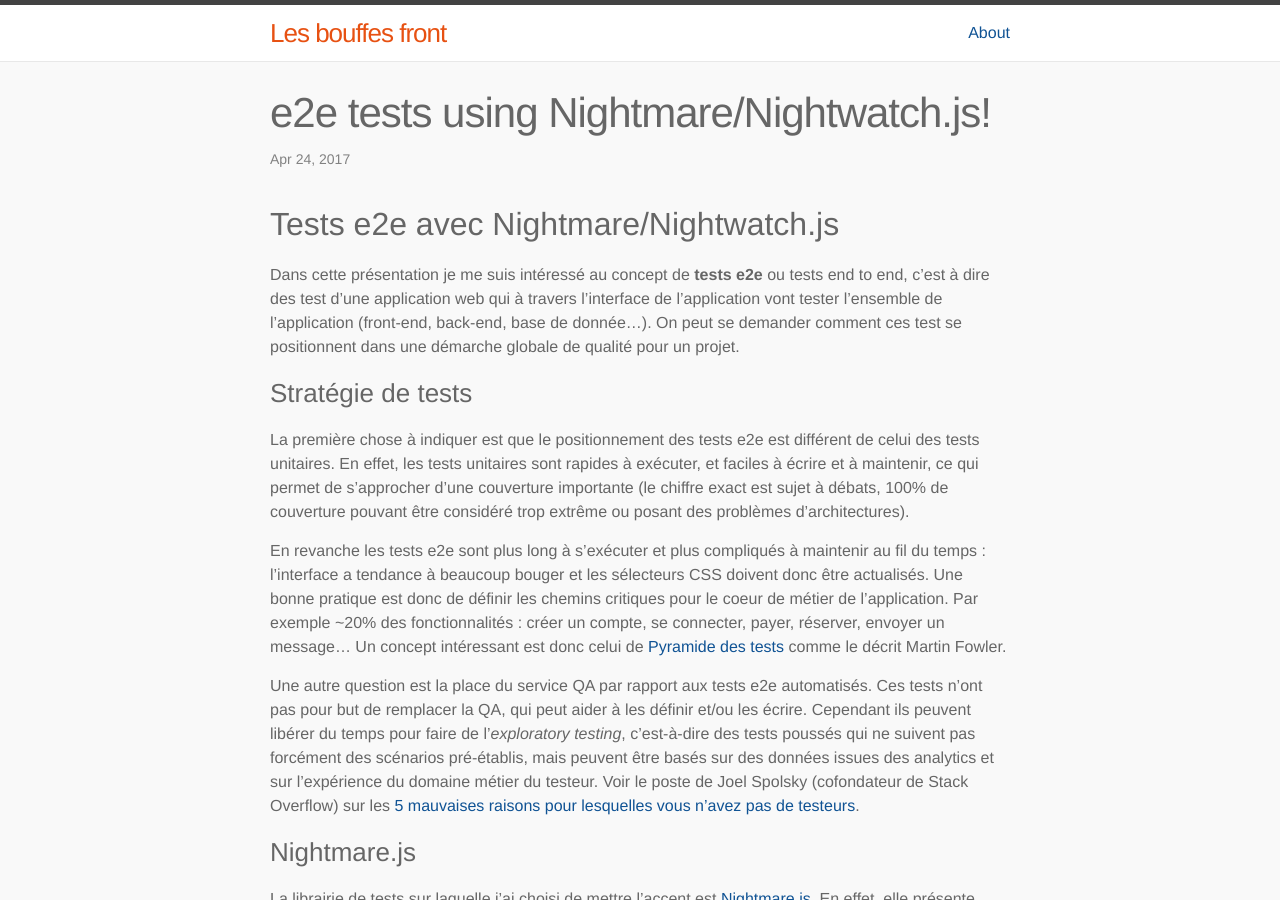
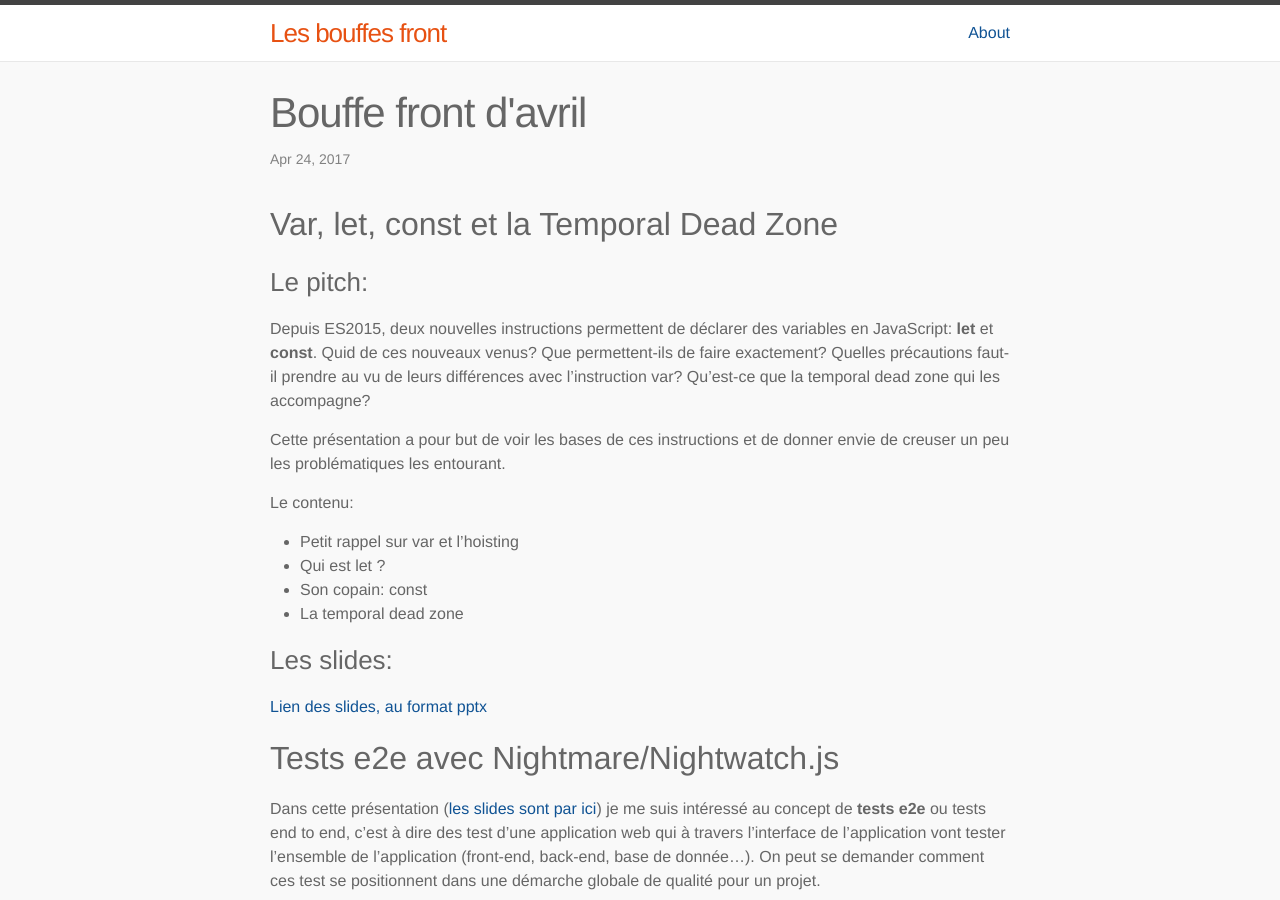
Before and after one commit to Sfeir/bouffe-front, a Jekyll site: the page built from _posts/2017-04-24-bouffe-avril.md, in a window 1280 px wide and 900 px high. Built offline with Jekyll 4.4.1, drawn with Linux system fonts in a browser that asks for light colours; some of the changed text lies outside the part shown.

Commit message:
:gift: merge stuff

```diff
--- a/_posts/2017-04-24-tests-e2e-nightmarejs.markdown
+++ b/_posts/2017-04-24-bouffe-avril.md
@@ -1,13 +1,30 @@
 ---
 layout: post
-title:  "e2e tests using Nightmare/Nightwatch.js!"
+title:  "Bouffe front d'avril"
 date:   2017-04-24
 categories: prez bouffe front
-link: http://slides.com/alexandrebarbier/deck-5-6#/
 ---
+## Var, let, const et la Temporal Dead Zone
+
+### Le pitch:
+
+Depuis ES2015, deux nouvelles instructions permettent de déclarer des variables en JavaScript: **let** et **const**. Quid de ces nouveaux venus? Que permettent-ils de faire exactement? Quelles précautions faut-il prendre au vu de leurs différences avec l'instruction var? Qu'est-ce que la temporal dead zone qui les accompagne?
+
+Cette présentation a pour but de voir les bases de ces instructions et de donner envie de creuser un peu les problématiques les entourant.
+
+Le contenu:
+
+- Petit rappel sur var et l'hoisting
+- Qui est let ?
+- Son copain: const
+- La temporal dead zone
+
+### Les slides:
+
+[Lien des slides, au format pptx](/_assets/2017-04-24-bouffe-avril/var-let-const-temporal-dead-zone.pptx)
 
 ## Tests e2e avec Nightmare/Nightwatch.js
-Dans cette présentation je me suis intéressé au concept de **tests e2e** ou tests end to end, c'est à dire des test d'une application web qui à travers l'interface de l'application vont tester l'ensemble de l'application (front-end, back-end, base de donnée...). On peut se demander comment ces test se positionnent dans une démarche globale de qualité pour un projet.
+Dans cette présentation ([les slides sont par ici](http://slides.com/alexandrebarbier/deck-5-6#/)) je me suis intéressé au concept de **tests e2e** ou tests end to end, c'est à dire des test d'une application web qui à travers l'interface de l'application vont tester l'ensemble de l'application (front-end, back-end, base de donnée...). On peut se demander comment ces test se positionnent dans une démarche globale de qualité pour un projet.
 
 ### Stratégie de tests
 La première chose à indiquer est que le positionnement des tests e2e est différent de celui des tests unitaires. En effet, les tests unitaires sont rapides à exécuter, et faciles à écrire et à maintenir, ce qui permet de s'approcher d'une couverture importante (le chiffre exact est sujet à débats, 100% de couverture pouvant être considéré trop extrême ou posant des problèmes d'architectures).
@@ -85,8 +102,29 @@ Beaucoup d'autres libraires de tests e2e existent. Je vais les lister rapidement
 - Protractor : la solution préconisée pour tester les application Angular. Je n'avais pas envie de limiter les tests possible à un framework.
 - CodeceptJS : API "high-level" qui permet d'écrire les scnéarios de tests et de choisir ensuite comment les faire tourner (Selenium, WebDriverIO, Nightmare.js...). L'idée est intéressante mais assez compliquée dans mon cas d'utilisation.
 
-## Conclusion
+### Conclusion
 
 - Les parties les plus compliquées sont de définir quels tests on veut écrire, et trouver les sélecteurs CSS dont on a besoin.
 - La règle de la pyramide des tests où on doit tester en e2e uniquement les features les plus importantes pour le business me paraît très importante
 - Dans la majorité des cas tester sur un seul navigateur me paraît suffisant, si il faut une précision pixel perfect on devra sans doute passer par des tests avec screenshots.
+
+## JavaScript... \*Soupirs\*
+
+### Le pitch:
+
+Vous baignez dans le JavaScript depuis quelques années ? Vous avez suivi ce qui se passe dans ce monde là ? Vous avez donc certainement croisé le terme de «fatigue», et vous l'avez peut être vécue.
+
+J'ai envie de décortiquer un peu avec vous ce qu'il y a derrière ce terme dépassé (décembre 2015 !!), en prenant un peu de recul pour avoir une vision sur l'ensemble du paysage JavaScript, du langage aux développeurs.
+
+Au programme:
+
+- JavaScript, frameworks et outils
+- Communautés et open source
+- Communication et «advocacy»
+- «Développeur JavaScript»: un métier d'avenir ?
+
+Essayons de réfléchir ensemble où l'on va !
+
+### Les slides
+
+[C'est par ici !](/_assets/2017-04-24-bouffe-avril/javascript-soupirs.pdf)
```
Also changed, not shown: 2 other files.
